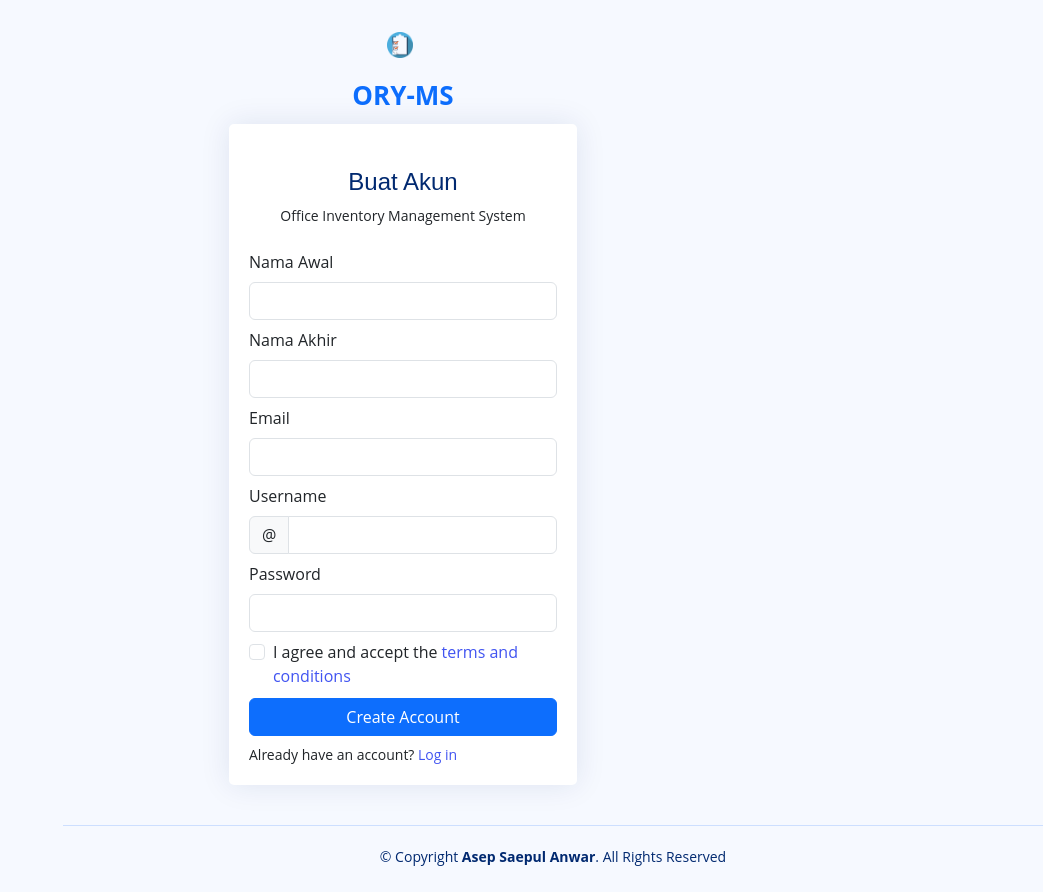
After one commit to asepsaepulanwar218/ORI-MS, a PHP site: the page made by app/views/register/index.php in a window 1280 px wide. The commit adds this page. Shown: the whole page, without its empty margins (237-1280 px from the left). Run offline with PHP 8.4, Linux system fonts and the light colour scheme; the template is opened without the code that fills it, so the values that code supplies are empty; some libraries are stand-ins or nearby versions.

Commit message:
penambahan halaman register

```diff
--- /dev/null
+++ b/app/views/register/index.php
@@ -0,0 +1,86 @@
+<div class="container">
+
+    <section class="section register min-vh-100 d-flex flex-column align-items-center justify-content-center py-4">
+        <div class="container">
+            <div class="row justify-content-center">
+                <div class="col-lg-4 col-md-6 d-flex flex-column align-items-center justify-content-center">
+
+                    <div class="d-flex justify-content-center py-2">
+                        <a href="index.html" class="logo d-flex align-items-center w-auto">
+                            <img src="assets/img/logo4.png" alt="">
+                        </a>
+                    </div><!-- End Logo -->
+                    <div class="d-flex justify-content-center py-3">
+                        <div href="index.html" class="logo d-flex align-items-center w-auto">
+                            <span class="d-none d-lg-block text-primary">ORY-MS</span>
+                        </div>
+                    </div><!-- End Logo -->
+
+                    <div class="card mb-3">
+
+                        <div class="card-body">
+
+                            <div class="pt-4 pb-2">
+                                <h5 class="card-title text-center pb-0 fs-4">Buat Akun</h5>
+                                <p class="text-center small">Office Inventory Management System</p>
+                            </div>
+
+                            <form class="row g-2 needs-validation" novalidate action="<?= BASEURL; ?>/register/tambah" method="post">
+                                <div class="col-12">
+                                    <label for="yourName" class="form-label">Nama Awal</label>
+                                    <input type="text" name="firstName" class="form-control" id="yourName" required autocomplete="off">
+                                    <div class="invalid-feedback">Nama awal harus diisi!</div>
+                                </div>
+
+                                <div class="col-12">
+                                    <label for="yourName" class="form-label">Nama Akhir</label>
+                                    <input type="text" name="lastName" class="form-control" id="yourName" required autocomplete="off">
+                                    <div class="invalid-feedback">Nama akhir harus diisi!</div>
+                                </div>
+
+                                <div class="col-12">
+                                    <label for="yourEmail" class="form-label">Email</label>
+                                    <input type="email" name="email" class="form-control" id="yourEmail" required autocomplete="off">
+                                    <div class="invalid-feedback">Email harus diisi!</div>
+                                </div>
+
+                                <div class="col-12">
+                                    <label for="yourUsername" class="form-label">Username</label>
+                                    <div class="input-group has-validation">
+                                        <span class="input-group-text" id="inputGroupPrepend">@</span>
+                                        <input type="text" name="username" class="form-control" id="yourUsername" required autocomplete="off">
+                                        <div class="invalid-feedback">Username harus diisi!</div>
+                                    </div>
+                                </div>
+
+                                <div class="col-12">
+                                    <label for="yourPassword" class="form-label">Password</label>
+                                    <input type="password" name="password" class="form-control" id="yourPassword" required autocomplete="off">
+                                    <div class="invalid-feedback">Password harus diisi!</div>
+                                </div>
+
+                                <div class="col-12">
+                                    <div class="form-check">
+                                        <input class="form-check-input" name="terms" type="checkbox" value="" id="acceptTerms" required>
+                                        <label class="form-check-label" for="acceptTerms">I agree and accept the <a href="#">terms and conditions</a></label>
+                                        <div class="invalid-feedback">You must agree before submitting.</div>
+                                    </div>
+                                </div>
+                                <div class="col-12">
+                                    <button class="btn btn-primary w-100  register" type="submit">Create Account</button>
+                                </div>
+                                <div class="col-12">
+                                    <p class="small mb-0">Already have an account? <a href="pages-login.html">Log in</a></p>
+                                </div>
+                            </form>
+
+                        </div>
+                    </div>
+
+                </div>
+            </div>
+        </div>
+
+    </section>
+
+</div>
--- a/app/views/templates/header.php
+++ b/app/views/templates/header.php
@@ -42,9 +42,10 @@
   <script src="<?= BASEURL; ?>/assets/js/dataTables.select.min.js"></script>
 
 
-  <script src="<?= BASEURL; ?>/assets/js/sweetalert2.min.js"></script>
-  <!-- <script src="https://cdn.jsdelivr.net/npm/sweetalert2@11"></script> -->
-  <script src="<?= BASEURL; ?>/assets/js/jquery-3.6.1.min.js"></script>
-  <script type="text/javascript" src="<?= BASEURL; ?>/assets/js/script.js"></script>
+
 
 </head>
+<script src="<?= BASEURL; ?>/assets/js/sweetalert2.min.js"></script>
+<!-- <script src="https://cdn.jsdelivr.net/npm/sweetalert2@11"></script> -->
+<script src="<?= BASEURL; ?>/assets/js/jquery-3.6.1.min.js"></script>
+<script type="text/javascript" src="<?= BASEURL; ?>/assets/js/script.js"></script>
--- a/tes.php
+++ b/tes.php
@@ -12,3 +12,7 @@
 } else {
     echo 'Invalid password.';
 }
+
+// $date = new DateTimeImmutable();
+// echo (date('Y-m-d h:i:sa'));
+echo (time());
```
Also changed, not shown: app/controllers/Register.php (added, +27 -0 lines), app/models/Register_model.php (added, +35 -0 lines), public/assets/js/script.js.
